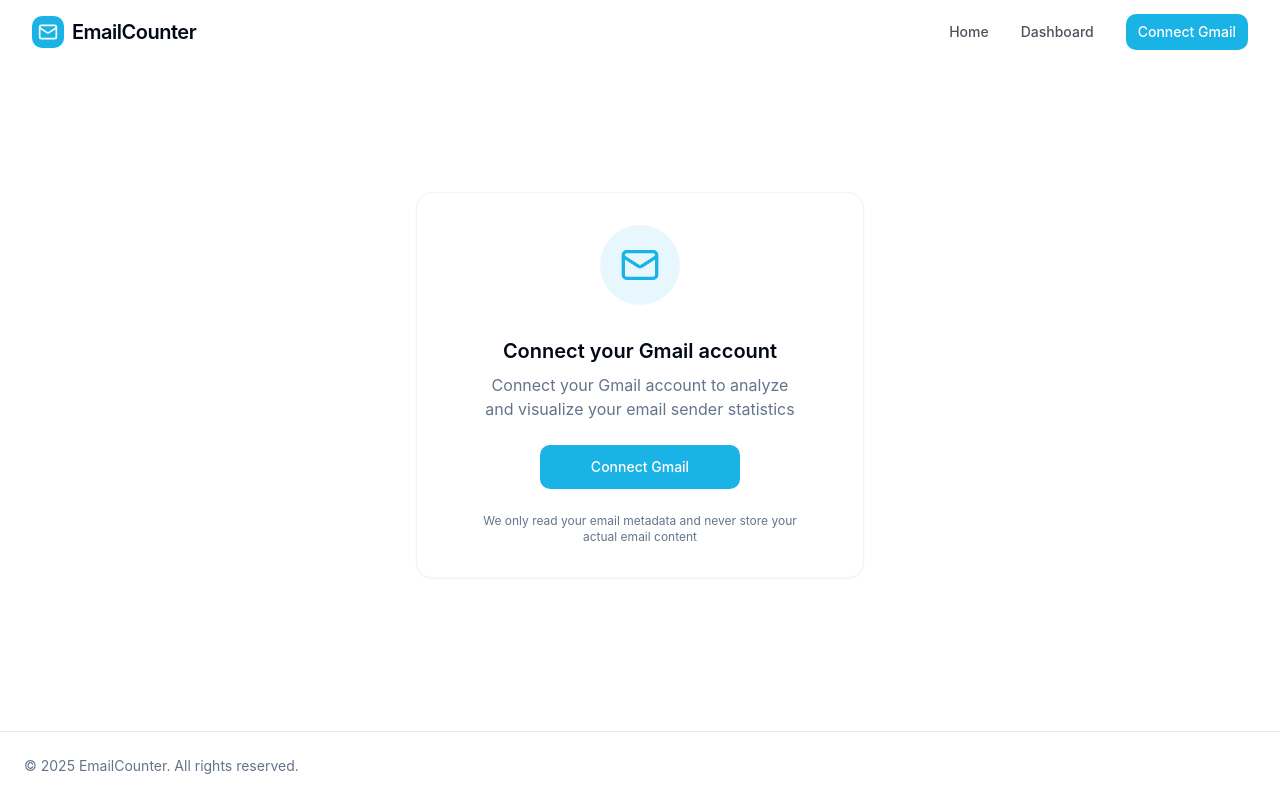
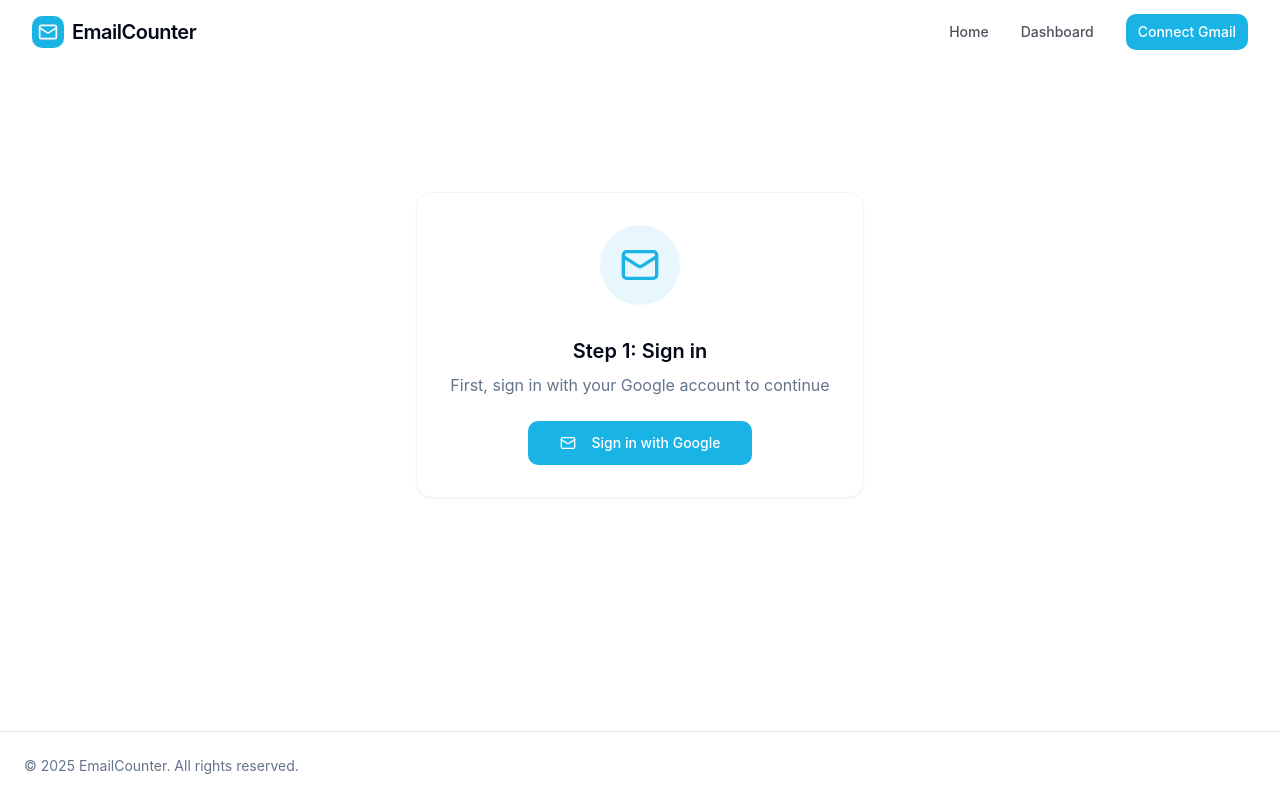
Before and after one commit to fasidOnGit/emailcountopia, a React (Vite) app: page /auth in a window 1280 px wide. Built offline with nearby package versions, Linux system fonts and the light colour scheme.

Commit message:
Fix authentication redirect issue
The connect gmail button was redirecting to the auth page even when the user was already authenticated. This commit fixes this issue.

```diff
--- a/src/pages/Auth.tsx
+++ b/src/pages/Auth.tsx
@@ -2,7 +2,7 @@
 import { useEffect } from 'react';
 import { useNavigate } from 'react-router-dom';
 import { motion } from 'framer-motion';
-import { Mail } from 'lucide-react'; // Added missing import
+import { Mail } from 'lucide-react';
 import Navbar from '@/components/Navbar';
 import { LoginButton, useAuth } from '@/components/AuthButtons';
 import { supabase } from '@/integrations/supabase/client';
@@ -65,7 +65,37 @@ const Auth = () => {
             className="w-full max-w-md"
           >
             <div className="clean-card p-8">
-              <ConnectButton />
+              {!isAuthenticated ? (
+                <div className="flex flex-col items-center space-y-6">
+                  <motion.div
+                    initial={{ scale: 0.9, opacity: 0 }}
+                    animate={{ scale: 1, opacity: 1 }}
+                    transition={{ type: "spring", stiffness: 100 }}
+                    className="w-20 h-20 bg-primary/10 rounded-full flex items-center justify-center mb-2"
+                  >
+                    <Mail className="h-10 w-10 text-primary" />
+                  </motion.div>
+
+                  <div className="text-center space-y-2 max-w-sm">
+                    <h3 className="text-xl font-semibold">Step 1: Sign in</h3>
+                    <p className="text-muted-foreground text-balance">
+                      First, sign in with your Google account to continue
+                    </p>
+                  </div>
+
+                  <LoginButton />
+                </div>
+              ) : (
+                <div className="flex flex-col items-center space-y-6">
+                  <div className="text-center space-y-2 max-w-sm">
+                    <h3 className="text-xl font-semibold">Step 2: Connect to Gmail</h3>
+                    <p className="text-muted-foreground text-balance">
+                      Now, connect your Gmail account to analyze your email statistics
+                    </p>
+                  </div>
+                  <ConnectButton />
+                </div>
+              )}
             </div>
           </motion.div>
         </div>
```
